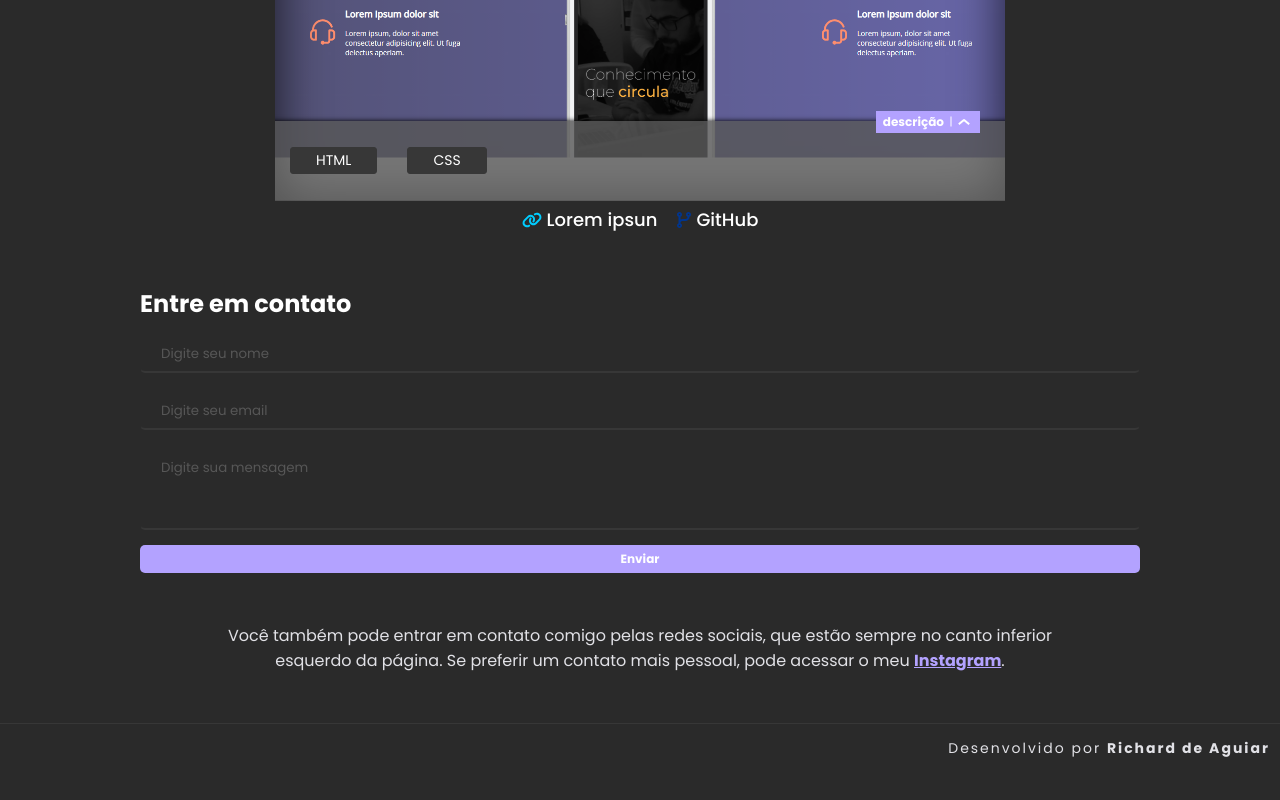
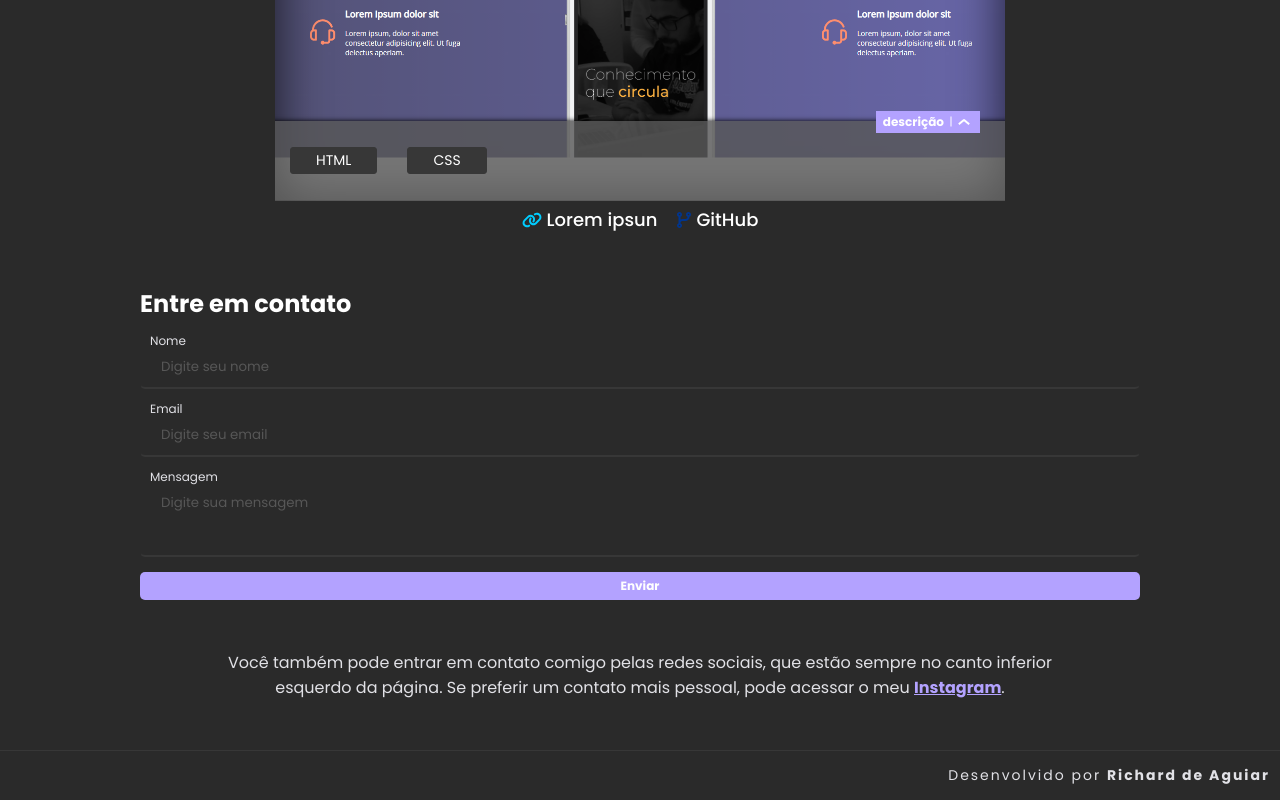
Before and after one commit to aguiarichard/portfolioReact, a React (Vite) app: page / in a window 1280 px wide. Shown: the part 2815-3615 px from the top of the page. Before the commit the page ends 3588 px from the top, so only its background shows below. Built offline with nearby package versions, Linux system fonts and the light colour scheme.

Commit message:
adicionando label aos inputs

```diff
--- a/src/pages/Components/Contatos.jsx
+++ b/src/pages/Components/Contatos.jsx
@@ -58,26 +58,41 @@ export default function Contatos() {
       <h2 className="titulo-contato">Entre em contato</h2>
       <form className="form" onSubmit={sendEmail}>
 
+        <div className="container-input">
+          <label className="label" htmlFor="nome">Nome</label>
           <input
+            id="nome"
             className="input"
             type="text"
             placeholder="Digite seu nome"
             onChange={e => setName(e.target.value)}
             value={name}
           />
+        </div>
+
+        <div className="container-input">
+          <label htmlFor="email" className="label">Email</label>
           <input
+            id="email"
             className="input"
             type="text"
             placeholder="Digite seu email"
             onChange={e => setEmail(e.target.value)}
             value={email}
           />
+        </div>
+
+        <div className="container-input">
+          <label htmlFor="mensagem" className="label">Mensagem</label>
           <textarea
+            id="mensagem"
             className="text-area"
             placeholder="Digite sua mensagem"
             onChange={e => setMessage(e.target.value)}
             value={message}
           />
+        </div>
+
         <input className="button" type="submit" value="Enviar" />
       </form>
 
@@ -97,8 +112,8 @@ export default function Contatos() {
       </div>
 
       {
-        isSuccesOrFailed ? <EmailSucessoFalha status="email-sucesso" txtStatus="Email enviado com sucesso!"/>
-          : <EmailSucessoFalha status="email-falha" txtStatus="Ops.. tente novamente mais tarde."/>
+        isSuccesOrFailed ? <EmailSucessoFalha status="email-sucesso" txtStatus="Email enviado com sucesso!" />
+          : <EmailSucessoFalha status="email-falha" txtStatus="Ops.. tente novamente mais tarde." />
       }
     </div>
   )
--- a/src/styles/contatos.css
+++ b/src/styles/contatos.css
@@ -11,7 +11,21 @@
 .titulo-contato {
     color: #fff;
     margin-left: 10px;
-    margin-bottom: 10px;
+    margin-bottom: 15px;
+}
+
+.container-input {
+    display: flex;
+    flex-direction: column;
+    position: relative;
+}
+
+.label {
+    position: absolute;
+    top: -4px;
+    left: 20px;
+    font-size: 12px;
+    cursor: pointer;
 }
 
 .input, .text-area {
@@ -21,7 +35,7 @@
     border-bottom: solid 2px #373737;
     border-radius: 5px;
     color: #fff;
-    padding: 7px 20px;
+    padding: 15px 20px 10px;
     outline: none;
     font-family: 'Poppins', sans-serif;
     transition: 0.5s ease;
@@ -31,7 +45,6 @@
     border-right: 1px solid #b3a2ff50;
     border-left: solid 1px #b3a2ff52;
     border-bottom: solid 2px #b3a2ff34;
-    background-color: #373737;
 }
 
 .text-area {
@@ -41,11 +54,11 @@
 
 .input::placeholder, .text-area::placeholder {
     color: #575757;
-    transition: 0.3s ease;
+    transition: 0.5s ease;
 }
 
 .input:hover::placeholder, .text-area:hover::placeholder {
-    letter-spacing: 1px;
+    letter-spacing: 0.5px;
     color: #575757;
 }
 
@@ -53,16 +66,17 @@
     letter-spacing: 0px;
 }
 
-.input:-webkit-autofill
-.input:-webkit-autofill:hover
-.input:-webkit-autofill:focus
-.text-area:-webkit-autofill
-.text-area:-webkit-autofill:hover
+.input:-webkit-autofill,
+.input:-webkit-autofill:hover,
+.input:-webkit-autofill:focus,
+.text-area:-webkit-autofill,
+.text-area:-webkit-autofill:hover,
 .text-area:-webkit-autofill:focus {
-    border: solid 1px transparent;
-    border-bottom: solid 1px #373737;
+    border: solid 1px #2a2a2a;
+    border-bottom: solid 2px #373737;
+    border-radius: 0px;
     -webkit-text-fill-color: #fff;
-    -webkit-box-shadow: 0 0 0px 1000px #2a2a2a inset
+    -webkit-box-shadow: 0 0 0px 1000px #2a2a2a inset;
 }
 
 .button {
```
Lines whose indentation alone changed are shown as unchanged.
